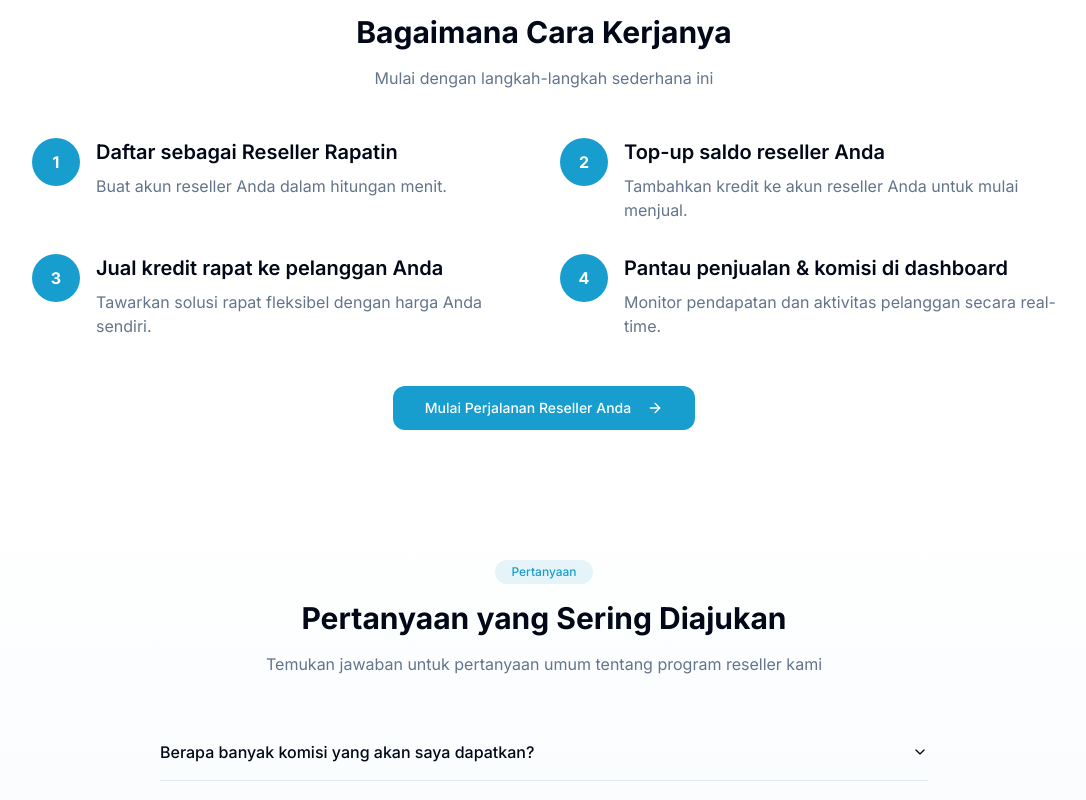
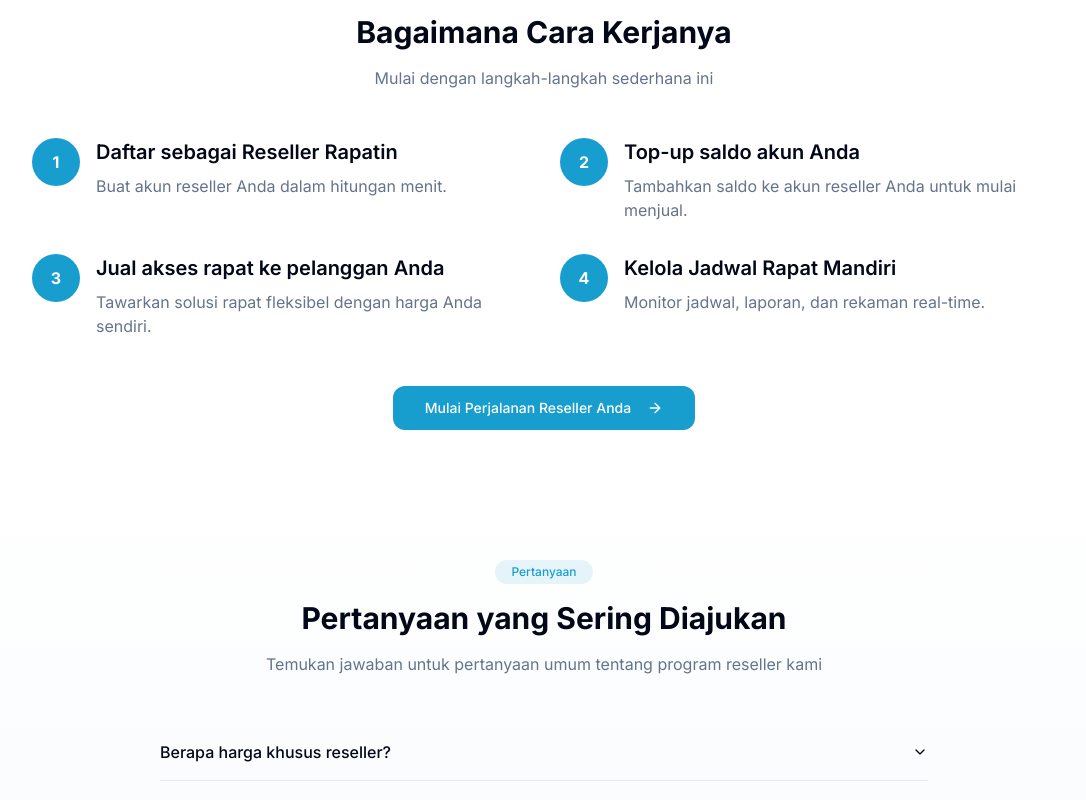
Before and after one commit to furdigicode/web-rapatin, a React (Vite) app: page /menjadi-reseller in a window 1280 px wide. Shown: the part 1840-2640 px from the top of the page, without its empty margins (96-1182 px from the left). Built offline with nearby package versions, Linux system fonts and the light colour scheme.

Commit message:
Code edited in Lovable Code Editor
Edited UI in Lovable

```diff
--- a/src/pages/MenjadiReseller.tsx
+++ b/src/pages/MenjadiReseller.tsx
@@ -45,32 +45,29 @@ const MenjadiReseller = () => {
     description: "Buat akun reseller Anda dalam hitungan menit."
   }, {
     number: 2,
-    title: "Top-up saldo reseller Anda",
-    description: "Tambahkan kredit ke akun reseller Anda untuk mulai menjual."
+    title: "Top-up saldo akun Anda",
+    description: "Tambahkan saldo ke akun reseller Anda untuk mulai menjual."
   }, {
     number: 3,
-    title: "Jual kredit rapat ke pelanggan Anda",
+    title: "Jual akses rapat ke pelanggan Anda",
     description: "Tawarkan solusi rapat fleksibel dengan harga Anda sendiri."
   }, {
     number: 4,
-    title: "Pantau penjualan & komisi di dashboard",
-    description: "Monitor pendapatan dan aktivitas pelanggan secara real-time."
+    title: "Kelola Jadwal Rapat Mandiri",
+    description: "Monitor jadwal, laporan, dan rekaman real-time."
   }];
   const faqs = [{
-    question: "Berapa banyak komisi yang akan saya dapatkan?",
-    answer: "Sebagai reseller Rapatin, Anda akan mendapatkan tarif komisi kompetitif yang bergantung pada volume penjualan Anda. Semakin banyak Anda menjual, semakin tinggi persentase komisi Anda. Hubungi tim kami untuk tarif komisi spesifik berdasarkan kebutuhan bisnis Anda."
+    question: "Berapa harga khusus reseller?",
+    answer: "Sebagai reseller Rapatin, Anda akan mendapatkan harga yang lebih murah 75% dari harga jual end-user. Misalnya harga akses rapat Zoom berkapasitas 100 peserta adalah Rp 20.000, maka harga reseller adalah Rp 5.000"
   }, {
     question: "Bagaimana cara top-up saldo reseller?",
     answer: "Anda dapat mengisi saldo reseller Anda melalui berbagai metode pembayaran termasuk transfer bank, e-wallet, dan kartu kredit/debit. Cukup masuk ke dashboard reseller Anda, pilih opsi top-up, pilih metode pembayaran yang Anda sukai, dan ikuti petunjuknya."
   }, {
     question: "Apakah ada jumlah minimum top-up?",
-    answer: "Ya, ada jumlah minimum top-up untuk memastikan Anda memiliki kredit yang cukup untuk dijual kembali. Jumlah minimum top-up saat ini dapat ditemukan di dashboard reseller Anda. Persyaratan ini membantu menjaga efisiensi dalam proses penjualan kembali."
+    answer: "Ya, ada jumlah minimum top-up yaitu Rp 200.000 untuk memastikan Anda memiliki kredit yang cukup untuk dijual kembali. Jumlah minimum top-up saat ini dapat ditemukan di dashboard reseller Anda. Persyaratan ini membantu menjaga komitmen dan efisiensi dalam proses penjualan kembali."
   }, {
     question: "Bisakah saya menetapkan harga jual sendiri?",
     answer: "Tentu saja! Sebagai reseller Rapatin, Anda memiliki kebebasan penuh untuk menetapkan harga jual Anda sendiri. Fleksibilitas ini memungkinkan Anda menentukan margin keuntungan dan menerapkan strategi harga yang paling cocok untuk target pasar Anda."
-  }, {
-    question: "Bagaimana saya mengelola penjualan & pelanggan?",
-    answer: "Anda dapat mengelola semua penjualan dan pelanggan Anda melalui dashboard reseller khusus. Dashboard menyediakan data real-time tentang penjualan, aktivitas pelanggan, saldo, pendapatan komisi, dan lainnya, sehingga memudahkan untuk melacak dan mengembangkan bisnis reseller Anda."
   }, {
     question: "Dukungan apa yang akan saya dapatkan?",
     answer: "Sebagai reseller Rapatin, Anda akan menerima dukungan prioritas dari tim khusus kami. Ini termasuk bantuan teknis, materi pemasaran, panduan penjualan, dan pembaruan rutin tentang fitur baru dan promosi. Kami berkomitmen untuk membantu Anda sukses dalam bisnis reseller Anda."
```
